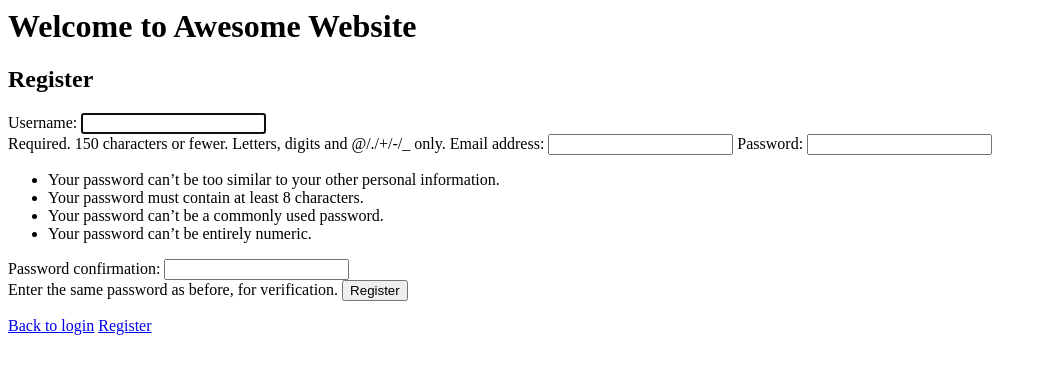
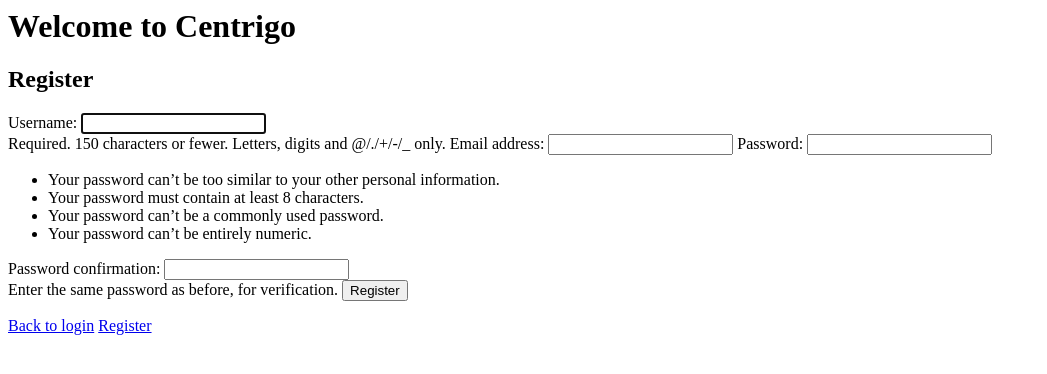
Before and after one commit to NickJ202/csc468-course-project, a Django app: page /register/ in a window 1280 px wide. Shown: the top 374 px of the page, without its empty margins (0-1047 px from the left). Run offline with Django 4.2, Linux system fonts and the light colour scheme.

Commit message:
add requirements.txt

```diff
--- a/iam/users/templates/base.html
+++ b/iam/users/templates/base.html
@@ -1,4 +1,4 @@
-<h1>Welcome to Awesome Website</h1>
+<h1>Welcome to Centrigo</h1>
 
 {% block content %}
 {% endblock %}
```
Also changed, not shown: iam/requirements.txt (added, +18 -0 lines).
